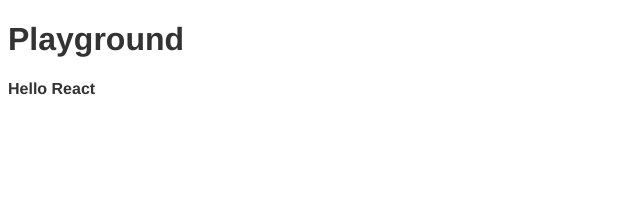
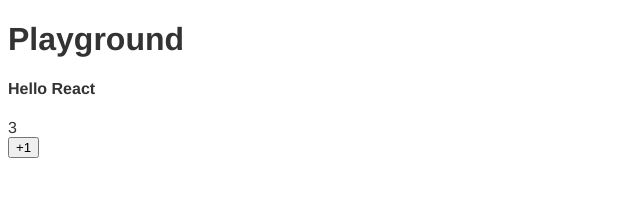
Before and after one commit to Few-UI/few-sample, a React app: page / in a window 1280 px wide. Shown: the top 208 px of the page, without its empty margins (0-640 px from the left). Built offline with nearby package versions, Linux system fonts and the light colour scheme.

Commit message:
action instance

```diff
--- a/src/TestComponent.tsx
+++ b/src/TestComponent.tsx
@@ -4,14 +4,28 @@
 import React from 'react';
 
 interface ObjectLiteral {
-    [key: string]: ObjectLiteral;
+    [key: string]: ObjectLiteral | string | number | boolean | Array<any>;
 }
 
 const TestComponent: any = {
-    view: ({ data }: { data: ObjectLiteral }): JSX.Element => <h4>Hello {data.name}</h4>,
-    viewmodel: {
-        data: {
-            name: "React"
+    view: ({ data, setData }: { data: ObjectLiteral, setData: Function }): JSX.Element => (
+        <div>
+            <h4>Hello {data.name}</h4>
+            <div>{data.value}</div>
+            <button onClick={() => TestComponent.actions.plusOne(data.value, 'value', data, setData)}>+1</button>
+        </div>
+    ),
+    data: (): ObjectLiteral => ({
+        name: "React",
+        value: 3
+    }),
+    actions: {
+        plusOne: (val: number, path: string, data: any, setData: Function) => {
+            const newVal = val + 1;
+            setData({
+                ...data,
+                [path]: newVal
+            });
         }
     }
 };
--- a/src/main.tsx
+++ b/src/main.tsx
@@ -3,5 +3,12 @@ import ReactDOM from 'react-dom';
 
 import TestComponent from './TestComponent';
 
+
+const TestComponentInstance = (props: any): JSX.Element => {
+    const [data, setData] = React.useState(() => TestComponent.data());
+
+    return <TestComponent.view {...{ data, setData }} />
+};
+
 // react
-ReactDOM.render(React.createElement(TestComponent.view, TestComponent.viewmodel), document.getElementById('entry-dom-element'));
+ReactDOM.render(<TestComponentInstance />, document.getElementById('entry-dom-element'));
```
